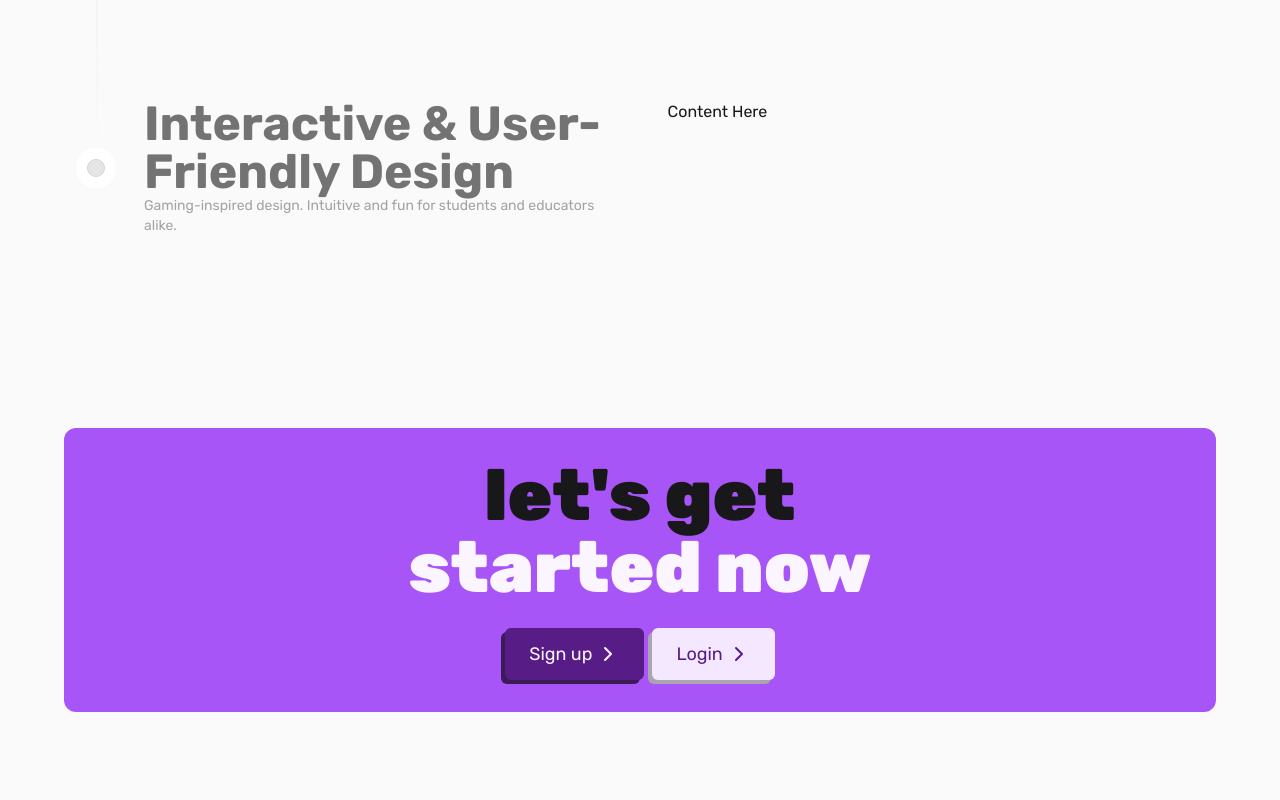
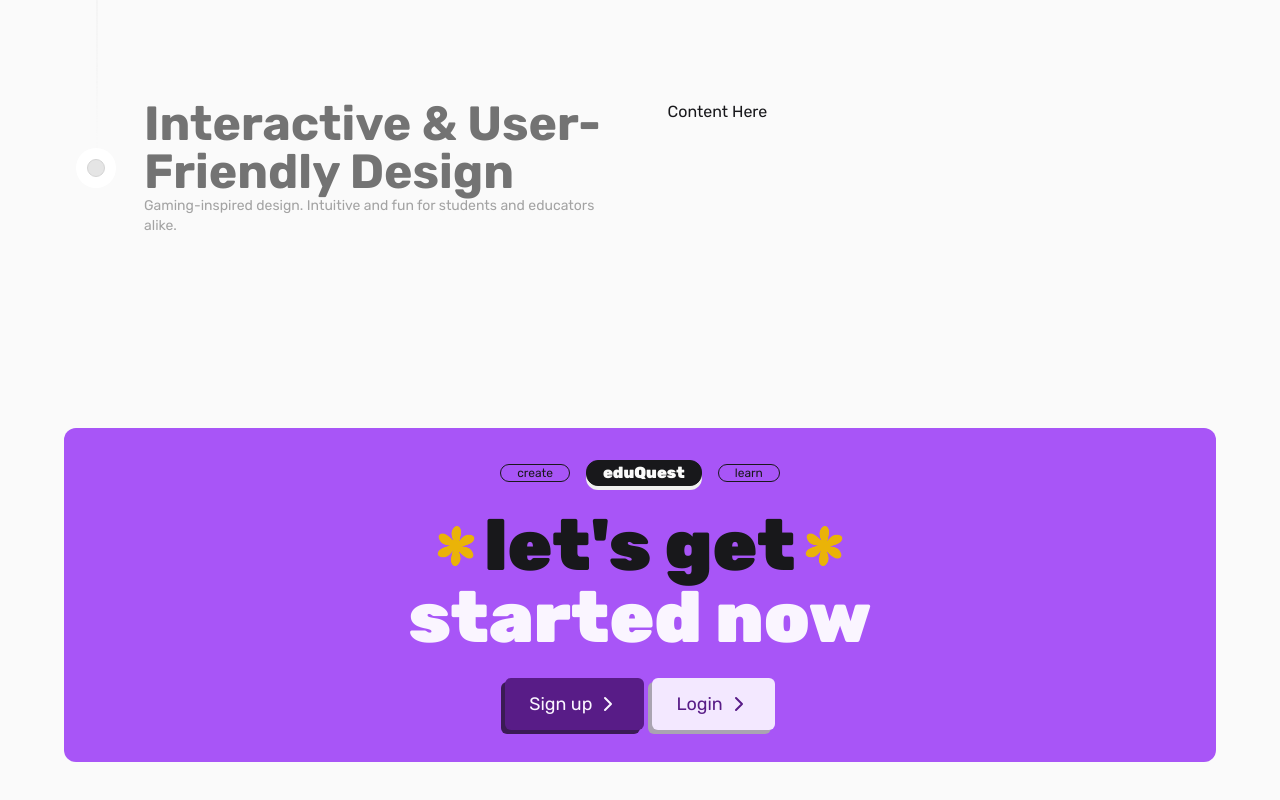
Before and after one commit to JimsRob12/eduQuest-web-system, a React (Vite) app: page / in a window 1280 px wide. Shown: the part 2166-2966 px from the top of the page. Built offline with nearby package versions, Linux system fonts and the light colour scheme; a web font is replaced by a local one.

Commit message:
Refactor landing page layout and components

```diff
--- a/src/components/Public/Landing/LandingPage.tsx
+++ b/src/components/Public/Landing/LandingPage.tsx
@@ -28,10 +28,24 @@ export default function LandingPage() {
       </motion.div>
       <ExploreFeatures />
       <div className="-mx-6 w-screen bg-zinc-50 px-6 py-24 text-zinc-900 dark:bg-zinc-900 dark:text-zinc-50 md:-mx-12 md:px-12 lg:-mx-16 lg:px-16">
-        <div className="mx-auto max-w-7xl rounded-xl bg-purple-500 px-8 py-8 text-purple-50 md:px-12 lg:px-16">
-          <h1 className="mb-6 text-center text-5xl font-black md:text-7xl">
-            <span className="text-zinc-900">let's get</span>
-            <br />
+        <div className="mx-auto max-w-7xl space-y-6 rounded-xl bg-purple-500 px-8 py-8 text-purple-50 md:px-12 lg:px-16">
+          <div className="flex items-center justify-center gap-4">
+            <div className="rounded-full border border-zinc-900 px-4 text-xs text-zinc-900">
+              create
+            </div>
+            <div className="rounded-xl border border-zinc-900 bg-zinc-900 px-4 font-black text-zinc-50 shadow-[0px_4px_0px_#f0f0f0]">
+              eduQuest
+            </div>
+            <div className="rounded-full border border-zinc-900 px-4 text-xs text-zinc-900">
+              learn
+            </div>
+          </div>
+          <h1 className="text-center text-5xl font-black md:text-7xl">
+            <span className="flex items-center justify-center gap-2 text-zinc-900">
+              <img src="/flower.png" className="w-10" />
+              let's get
+              <img src="/flower.png" className="w-10" />
+            </span>
             <span className="relative z-20">started now</span>
           </h1>
           <CallToActionButtons
```
Also changed, not shown: public/flower.png (added).
